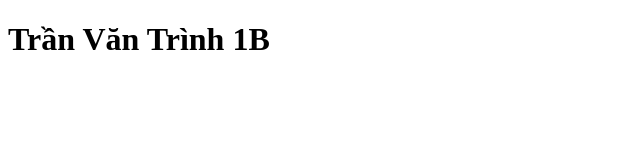
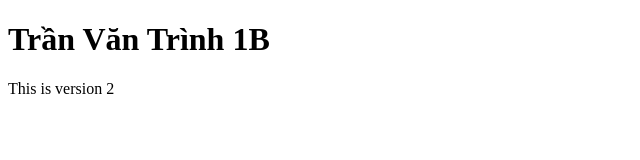
Before and after one commit to vantrinh3006/tdcd, a plain HTML site: page index.html in a window 1280 px wide. Shown: the whole page, without its empty margins (0-640 px from the left). Drawn offline with Linux system fonts and the light colour scheme.

Commit message:
Update index.html
escription123

```diff
--- a/index.html
+++ b/index.html
@@ -4,6 +4,7 @@
     <meta charset="UTF-8">
     <title>Trần Văn Trình </title>
     <h1>Trần Văn Trình 1B</h1>
+    <div> This is version 2</div>
 </head>
 <body>
 
```
